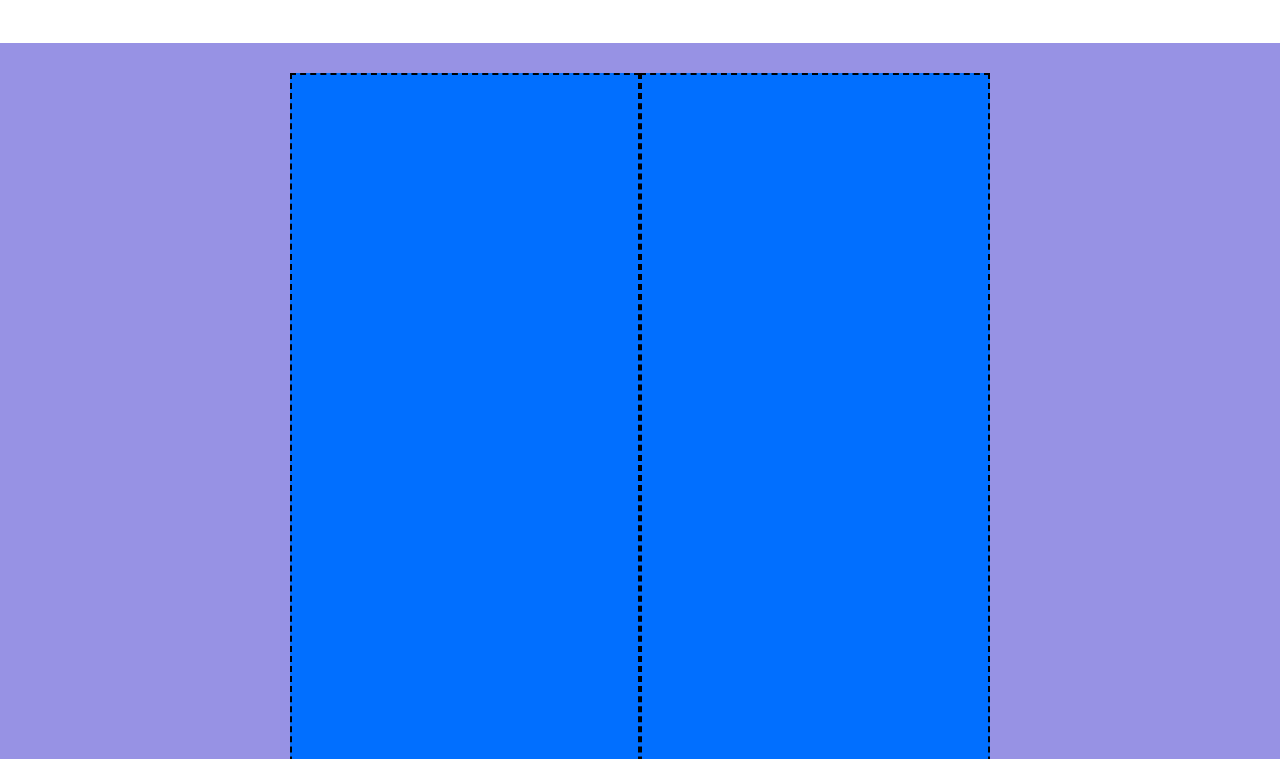
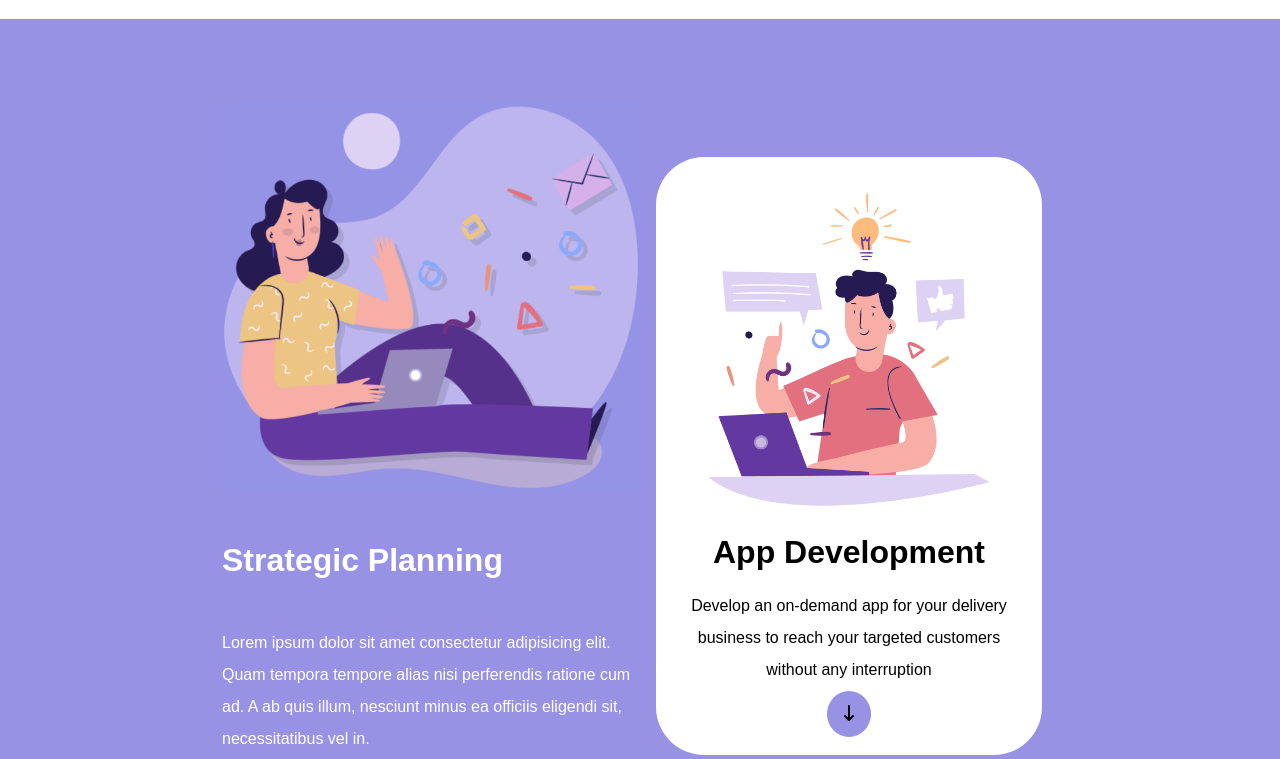
Before and after one commit to DanieleMarino70/htmlcss-responsive-layout, a plain HTML site: page index.html in a window 1280 px wide. Shown: the part 808-1567 px from the top of the page. Drawn offline with nearby package versions, Linux system fonts and the light colour scheme; files that its build step writes are made by us from their sources.

Commit message:
add: section planning responsive

```diff
--- a/css/style.css
+++ b/css/style.css
@@ -17,10 +17,15 @@ h2{
     font-size: 1.1rem;
     font-weight: 700;
 }
+
+h3{
+    font-size: 2rem;
+    font-weight: 700;
+}
 section{
     /* debug */
     /* height: 1000px; */
-    padding: 30px 0;
+    padding: 2rem 0;
 }
 section:nth-child(even){
     /* debug */
@@ -37,6 +42,7 @@ footer{
 
 /* HEADER */
 .header-nav {
+    min-height: 5rem;
     justify-content: space-between;
     align-items: center;
 
@@ -114,19 +120,48 @@ footer{
 
 /* #planning section */
 
-.planning{
+.row.planning{
     /* debug */
 
-    height: 50rem;
-    background-color: rgb(1, 111, 255);
+    /* height: 50rem; */
+    /* background-color: rgb(1, 111, 255); */
 }
 
 .col.planning{
     width: calc(100% / 2);
 
     /* debug */
-    border: 2px dashed black;
+    /* border: 2px dashed black; */
 }
+
+
+.col.planning.left > *{
+    margin-top: 3rem;
+    color: white;
+}
+.col.planning.right {
+    align-self: flex-end;
+    padding: 0 1rem;
+}
+.col.planning.right .card{
+    width: 100%;
+    padding: 2rem;
+    background-color:white ;
+    border-radius: 3rem;
+    text-align: center;
+}
+
+.col.planning.right .card > * {
+    margin-bottom: 1.2rem;
+}
+
+.col.planning.right .card > a {
+    background-color: #9792e4;
+    border-radius: 50%;
+    padding: 0.9rem 1rem;
+}
+
+/* #testimonials section */
 
 .testimonials{
 
@@ -203,6 +238,16 @@ footer{
 
     }
     /* planning section */
+    .row.planning{
+        flex-wrap: wrap;
+    }
+    .col.planning{
+        width: 100%;
+    }
+    .col.planning.right{
+        padding: 2rem 0;
+    }
+
 }
 
 /* MOBILE */
--- a/css/utils.css
+++ b/css/utils.css
@@ -11,12 +11,13 @@
 .container {
 	max-width: 1200px;
 	margin: 0 auto;
-	padding: 1rem;
+	padding: 0 2rem;
 }
 
 .small-container{
-	max-width: 700px;
+	max-width: 900px;
 	margin: 0 auto;
+	padding: 0 2rem;
 }
 
 .text-center{
@@ -40,6 +41,9 @@
 }
 .w100{
 	width: 100%;
+}
+.w250px{
+	width: 250px;
 }
 
 .clearfix::after {
--- a/index.html
+++ b/index.html
@@ -19,9 +19,9 @@
     <header>
         <div class="container">
             <nav class="header-nav d-flex">
-                <ul>
-                    <li><a href=""><img src="./img/logo.png" alt=""></a></li>
-                </ul>
+                <div>
+                    <a href=""><img src="./img/logo.png" alt=""></a>
+                </div>
 
                 <ul class="header-links">
                     <li><a href="">Planning</a></li>
@@ -89,9 +89,26 @@
 
 
         <section>
-            <div class="planning small-container d-flex">
-                <div class="col planning"></div>
-                <div class="col planning"></div>
+            <div class="small-container">
+                <div class="row planning d-flex">
+                    <div class="col planning left">
+                        <div class="text-center">
+                            <img src="./img/planning1.png" alt="planning">
+                        </div>
+                        <h3>Strategic Planning</h3>
+                        <p>Lorem ipsum dolor sit amet consectetur adipisicing elit. Quam tempora tempore alias nisi perferendis ratione cum ad. A ab quis illum, nesciunt minus ea officiis eligendi sit, necessitatibus vel in.</p>
+                    </div>
+                    <div class="col planning right">
+                        <div class="card">
+                            <img src="./img/planning2.png" alt="planning2" >
+                            <h3>App Development</h3>
+                            <p>Develop an on-demand app for your delivery business to reach your targeted customers without any interruption</p>
+                            <a href="#"><i class="fa-solid fa-arrow-down-long"></i></a>
+
+                        </div>
+                    </div>
+
+                </div>
             </div>
         </section>
 
```
